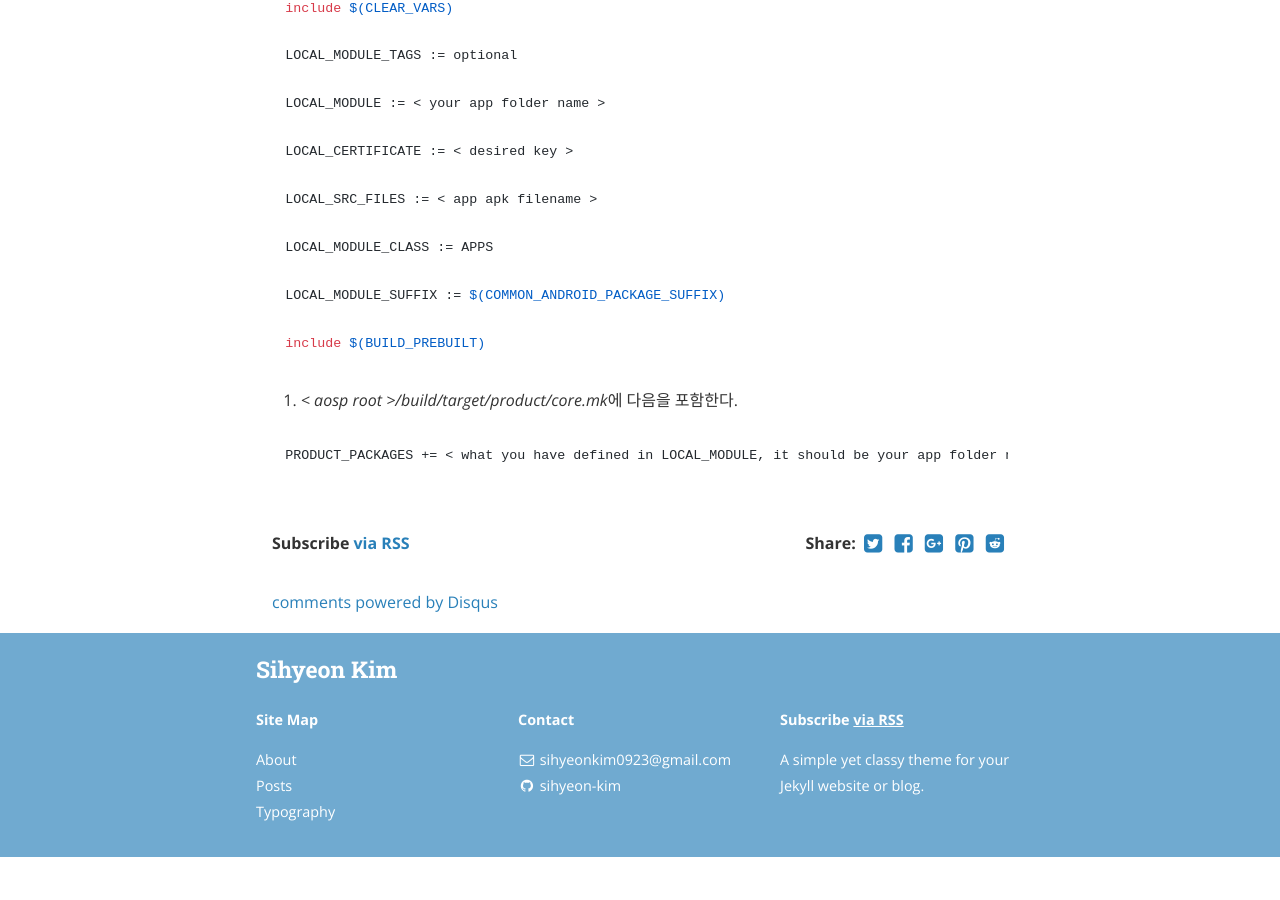
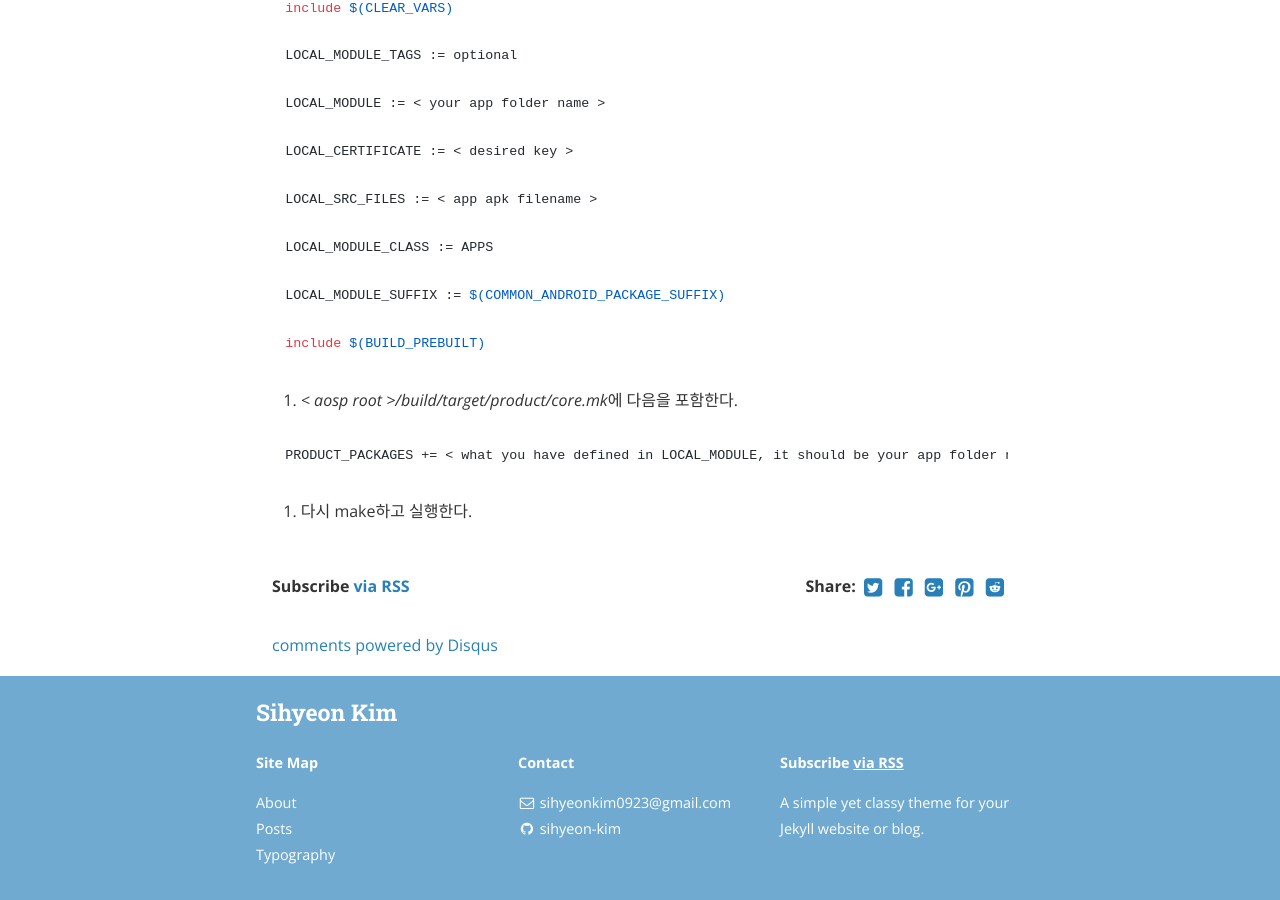
Before and after one commit to sihyeon-kim/sihyeon-kim.github.io, a Jekyll site: the page built from _posts/2019-08-11-Android-Package-Manager-#06-AVD에-어플-설치.markdown, in a window 1280 px wide and 900 px high, scrolled down 1885 px. Built offline with Jekyll 4.4.1, drawn with Linux system fonts in a browser that asks for light colours; nearby versions of some CDN libraries; comment, search, counter and statistics services are not loaded; before the commit the page ends 2742 px from its top, so only the background shows below that.

Commit message:
Update 2019-08-11-Android-Package-Manager-#06-AVD에-어플-설치.markdown

````diff
--- a/_posts/2019-08-11-Android-Package-Manager-#06-AVD에-어플-설치.markdown
+++ b/_posts/2019-08-11-Android-Package-Manager-#06-AVD에-어플-설치.markdown
@@ -51,3 +51,5 @@ include $(BUILD_PREBUILT)
 ```
 PRODUCT_PACKAGES += < what you have defined in LOCAL_MODULE, it should be your app folder name >
 ```
+
+5. 다시 make하고 실행한다.
````
